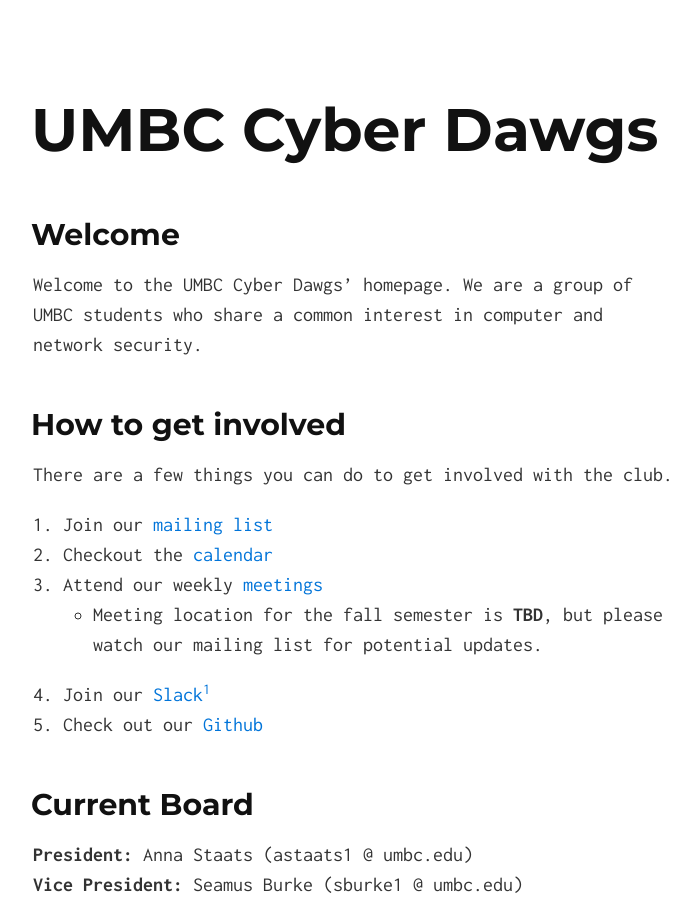
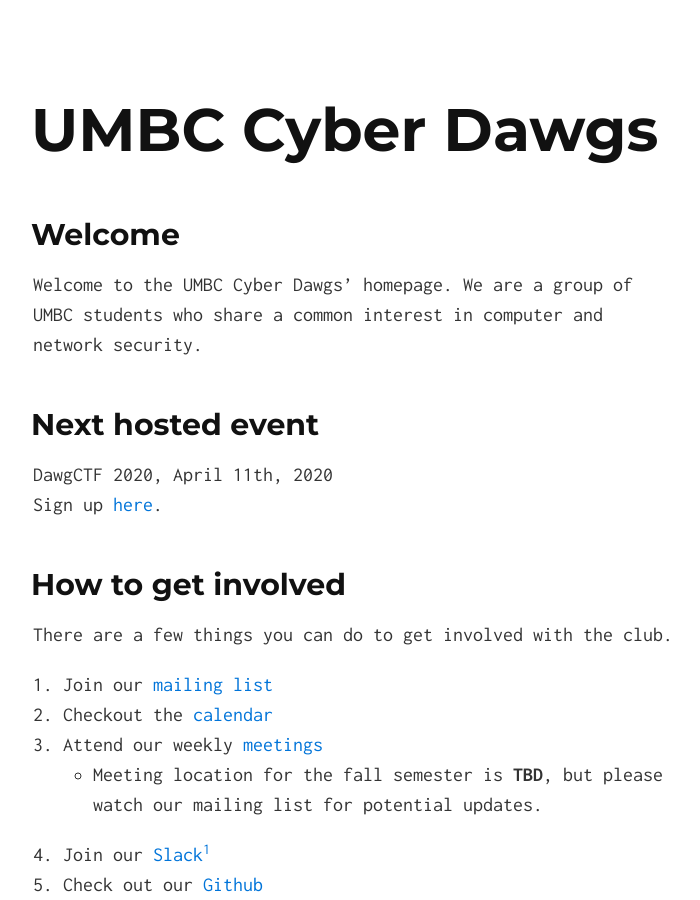
Before and after one commit to UMBCCyberDawgs/umbccyberdawgs.github.io, a Jekyll site: the page built from index.md, in a window 1280 px wide and 900 px high. Shown: the whole window, without its empty margins (287-987 px from the left). Built offline with Jekyll 4.4.1, drawn with Linux system fonts in a browser that asks for light colours; our own code applies the rules of GitHub Pages for plain Markdown files.

Commit message:
Update index.md

```diff
--- a/index.md
+++ b/index.md
@@ -6,6 +6,11 @@ layout: default
 
 Welcome to the UMBC Cyber Dawgs' homepage. We are a group of UMBC students who
 share a common interest in computer and network security.
+
+## Next hosted event
+
+DawgCTF 2020, April 11th, 2020
+Sign up [here](https://forms.gle/V3sezPc6i9pqcG1f9).
 
 ## How to get involved
 
```
